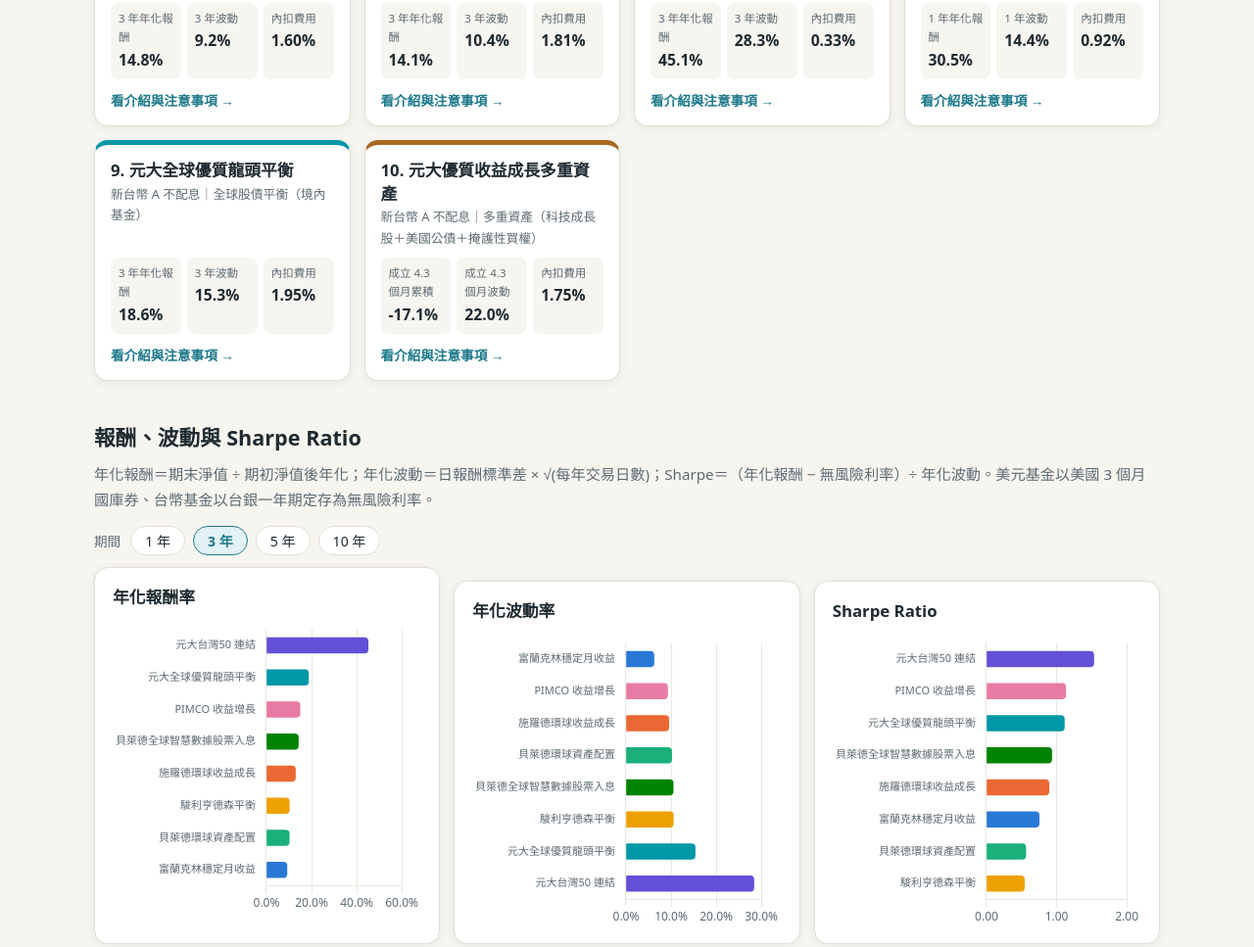
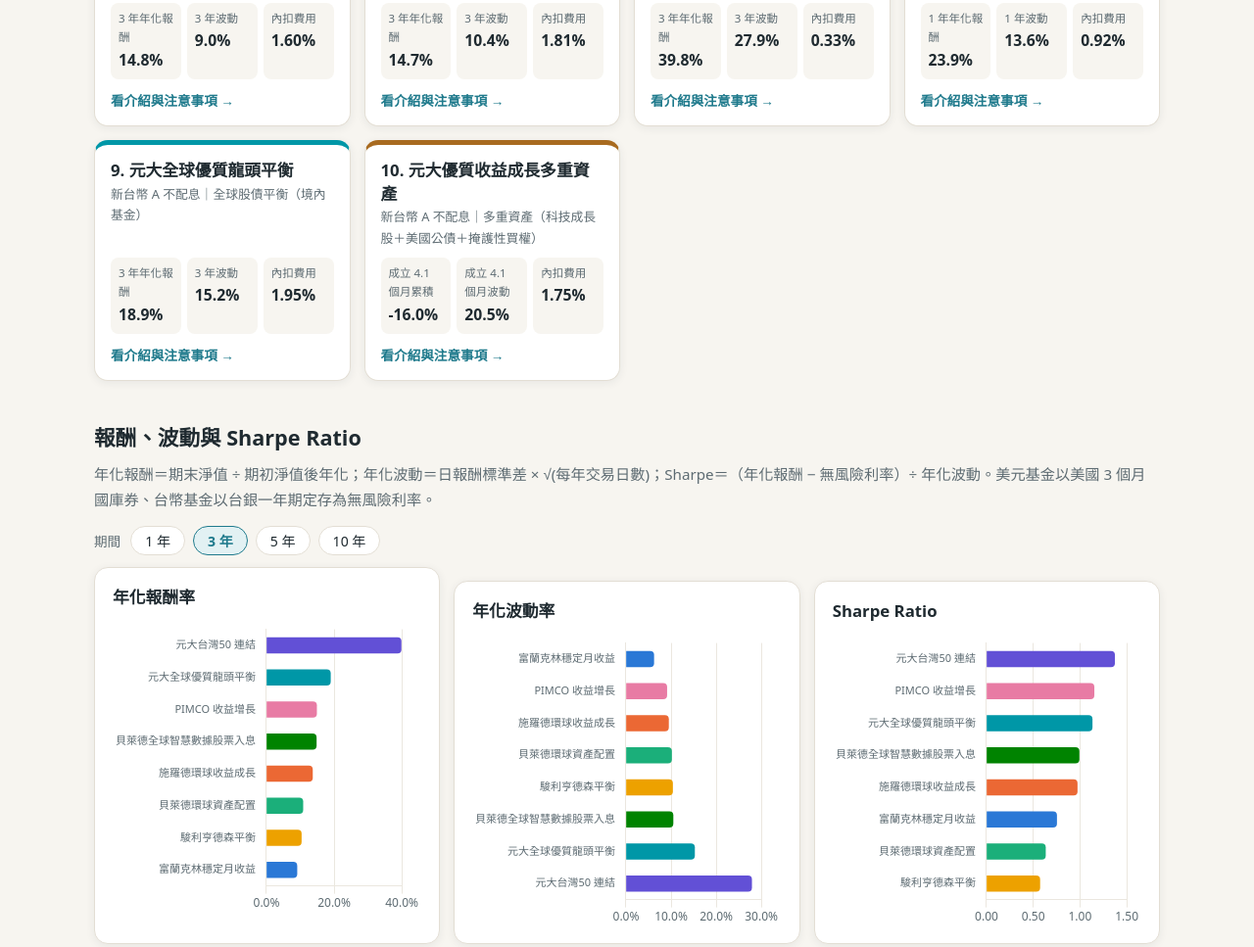
Before and after one commit to cabbage765/fund-compare-guide, a plain HTML site: page index.html in a window 1280 px wide. Shown: the part 862-1829 px from the top of the page at 98% size. Drawn offline with nearby package versions, Linux system fonts and the light colour scheme.

```diff
--- a/js/data.js
+++ b/js/data.js
@@ -1,5 +1,5 @@
-// 由資料整理腳本產生：淨值計算至 2026/11/24，持股與配置為 2026 年 9–10 月月報
-const AS_OF = {"updated":"2026-11-25","reports":"2026 年 9～10 月","end":"2026-11-24","lagging":[{"key":"pimco","short":"PIMCO 收益增長","end":"2026-11-23"},{"key":"leaders","short":"元大全球優質龍頭平衡","end":"2026-11-23"},{"key":"yuantami","short":"元大優質收益成長多重資產","end":"2026-11-23"}]};
+// 由資料整理腳本產生：淨值計算至 2026/11/20，持股與配置為 2026 年 9–10 月月報
+const AS_OF = {"updated":"2026-11-25","reports":"2026 年 9～10 月","end":"2026-11-20","lagging":[{"key":"franklin","short":"富蘭克林穩定月收益","end":"2026-11-19"},{"key":"schroder","short":"施羅德環球收益成長","end":"2026-11-19"},{"key":"gaf","short":"貝萊德環球資產配置","end":"2026-11-19"},{"key":"janus","short":"駿利亨德森平衡","end":"2026-11-19"},{"key":"pimco","short":"PIMCO 收益增長","end":"2026-11-19"},{"key":"sgehi","short":"貝萊德全球智慧數據股票入息","end":"2026-11-19"},{"key":"leaders","short":"元大全球優質龍頭平衡","end":"2026-11-19"},{"key":"yuantami","short":"元大優質收益成長多重資產","end":"2026-11-19"}]};
 
 const FUNDS = [
  {
@@ -10,40 +10,40 @@ const FUNDS = [
   "cur": "USD",
   "inception": "2015-01-09",
   "dataStart": "2015-01-08",
-  "end": "2026-11-24",
+  "end": "2026-11-19",
   "aum": 14704131037,
   "aumCur": "USD",
   "category": "美元平衡型股債混合",
   "risk": "RR3",
   "per": {
    "1": {
-    "ret": 0.0728,
-    "vol": 0.0558,
-    "sharpe": 0.62,
+    "ret": 0.0725,
+    "vol": 0.0549,
+    "sharpe": 0.63,
     "rf": 0.0381
    },
    "3": {
-    "ret": 0.0909,
-    "vol": 0.0619,
+    "ret": 0.09,
+    "vol": 0.0615,
     "sharpe": 0.75,
     "rf": 0.0442
    },
    "5": {
-    "ret": 0.0463,
-    "vol": 0.0765,
+    "ret": 0.0464,
+    "vol": 0.0763,
     "sharpe": 0.08,
-    "rf": 0.04
+    "rf": 0.0399
    },
    "10": {
-    "ret": 0.0526,
-    "vol": 0.0883,
+    "ret": 0.0528,
+    "vol": 0.0882,
     "sharpe": 0.31,
-    "rf": 0.0255
+    "rf": 0.0254
    },
    "si": {
-    "cum": 0.644,
+    "cum": 0.635,
     "vol": 0.0901,
-    "months": 142.5
+    "months": 142.3
    }
   },
   "mdd3": {
@@ -69,7 +69,7 @@ const FUNDS = [
    "2023": 0.0705,
    "2024": 0.0606,
    "2025": 0.1087,
-   "2026": 0.0503
+   "2026": 0.0446
   },
   "sectors": [
    [
@@ -258,40 +258,40 @@ const FUNDS = [
   "cur": "USD",
   "inception": "2015-03-11",
   "dataStart": "2016-09-19",
-  "end": "2026-11-24",
+  "end": "2026-11-19",
   "aum": 4738261171,
   "aumCur": "USD",
   "category": "美元平衡型股債混合",
   "risk": "RR3",
   "per": {
    "1": {
-    "ret": 0.0829,
-    "vol": 0.0976,
-    "sharpe": 0.46,
+    "ret": 0.0924,
+    "vol": 0.0967,
+    "sharpe": 0.56,
     "rf": 0.0381
    },
    "3": {
-    "ret": 0.1283,
-    "vol": 0.0949,
-    "sharpe": 0.89,
+    "ret": 0.1359,
+    "vol": 0.0942,
+    "sharpe": 0.97,
     "rf": 0.0442
    },
    "5": {
-    "ret": 0.0535,
-    "vol": 0.1123,
-    "sharpe": 0.12,
-    "rf": 0.04
+    "ret": 0.0543,
+    "vol": 0.112,
+    "sharpe": 0.13,
+    "rf": 0.0399
    },
    "10": {
-    "ret": 0.0593,
-    "vol": 0.1036,
-    "sharpe": 0.33,
-    "rf": 0.0255
+    "ret": 0.0612,
+    "vol": 0.1034,
+    "sharpe": 0.35,
+    "rf": 0.0254
    },
    "si": {
-    "cum": 0.7716,
-    "vol": 0.1028,
-    "months": 122.1
+    "cum": 0.7981,
+    "vol": 0.1027,
+    "months": 122
    }
   },
   "mdd3": {
@@ -316,7 +316,7 @@ const FUNDS = [
    "2023": 0.1525,
    "2024": 0.076,
    "2025": 0.2166,
-   "2026": 0.0412
+   "2026": 0.0568
   },
   "sectors": [
    [
@@ -480,40 +480,40 @@ const FUNDS = [
   "cur": "USD",
   "inception": "1997-01-03",
   "dataStart": "1997-01-02",
-  "end": "2026-11-24",
+  "end": "2026-11-19",
   "aum": 18785467063,
   "aumCur": "USD",
   "category": "美元平衡型股債混合",
   "risk": "RR3",
   "per": {
    "1": {
-    "ret": 0.0325,
-    "vol": 0.1042,
-    "sharpe": -0.05,
+    "ret": 0.0398,
+    "vol": 0.1054,
+    "sharpe": 0.02,
     "rf": 0.0381
    },
    "3": {
-    "ret": 0.101,
-    "vol": 0.1013,
-    "sharpe": 0.56,
+    "ret": 0.1076,
+    "vol": 0.101,
+    "sharpe": 0.63,
     "rf": 0.0442
    },
    "5": {
-    "ret": 0.0383,
-    "vol": 0.1094,
-    "sharpe": -0.02,
-    "rf": 0.04
+    "ret": 0.0372,
+    "vol": 0.1093,
+    "sharpe": -0.03,
+    "rf": 0.0399
    },
    "10": {
-    "ret": 0.0635,
-    "vol": 0.1018,
-    "sharpe": 0.37,
-    "rf": 0.0255
+    "ret": 0.065,
+    "vol": 0.1017,
+    "sharpe": 0.39,
+    "rf": 0.0254
    },
    "si": {
-    "cum": 5.5939,
+    "cum": 5.6643,
     "vol": 0.0996,
-    "months": 358.7
+    "months": 358.5
    }
   },
   "mdd3": {
@@ -557,7 +557,7 @@ const FUNDS = [
    "2023": 0.1252,
    "2024": 0.0882,
    "2025": 0.174,
-   "2026": -0.0043
+   "2026": 0.0063
   },
   "sectors": [
    [
@@ -728,40 +728,40 @@ const FUNDS = [
   "cur": "USD",
   "inception": "1998-12-24",
   "dataStart": "2001-08-27",
-  "end": "2026-11-24",
+  "end": "2026-11-19",
   "aum": 11169715951,
   "aumCur": "USD",
   "category": "美元平衡型股債混合",
   "risk": "RR3",
   "per": {
    "1": {
-    "ret": 0.0035,
-    "vol": 0.1036,
-    "sharpe": -0.33,
+    "ret": 0.0089,
+    "vol": 0.0997,
+    "sharpe": -0.29,
     "rf": 0.0381
    },
    "3": {
-    "ret": 0.1011,
-    "vol": 0.1049,
-    "sharpe": 0.54,
+    "ret": 0.1029,
+    "vol": 0.1032,
+    "sharpe": 0.57,
     "rf": 0.0442
    },
    "5": {
-    "ret": 0.0388,
-    "vol": 0.1145,
+    "ret": 0.0382,
+    "vol": 0.1136,
     "sharpe": -0.01,
-    "rf": 0.04
+    "rf": 0.0399
    },
    "10": {
-    "ret": 0.0809,
-    "vol": 0.1128,
-    "sharpe": 0.49,
-    "rf": 0.0255
+    "ret": 0.0815,
+    "vol": 0.1124,
+    "sharpe": 0.5,
+    "rf": 0.0254
    },
    "si": {
-    "cum": 3.4746,
-    "vol": 0.1038,
-    "months": 302.9
+    "cum": 3.4702,
+    "vol": 0.1037,
+    "months": 302.7
    }
   },
   "mdd3": {
@@ -801,7 +801,7 @@ const FUNDS = [
    "2023": 0.1361,
    "2024": 0.1366,
    "2025": 0.1341,
-   "2026": -0.0062
+   "2026": -0.0072
   },
   "sectors": [
    [
@@ -982,30 +982,30 @@ const FUNDS = [
   "cur": "USD",
   "inception": "2023-11-30",
   "dataStart": "2023-10-27",
-  "end": "2026-11-23",
+  "end": "2026-11-19",
   "aum": 20583071256,
   "aumCur": "USD",
   "category": "美元平衡型股債混合",
   "risk": "RR3",
   "per": {
    "1": {
-    "ret": 0.113,
-    "vol": 0.102,
-    "sharpe": 0.73,
+    "ret": 0.1031,
+    "vol": 0.0977,
+    "sharpe": 0.67,
     "rf": 0.0381
    },
    "3": {
-    "ret": 0.1485,
-    "vol": 0.0922,
-    "sharpe": 1.13,
+    "ret": 0.1481,
+    "vol": 0.0904,
+    "sharpe": 1.15,
     "rf": 0.0442
    },
    "5": null,
    "10": null,
    "si": {
-    "cum": 0.6281,
-    "vol": 0.0922,
-    "months": 36.9
+    "cum": 0.6184,
+    "vol": 0.0906,
+    "months": 36.8
    }
   },
   "mdd3": {
@@ -1023,7 +1023,7 @@ const FUNDS = [
   "cal": {
    "2024": 0.1195,
    "2025": 0.2084,
-   "2026": 0.0696
+   "2026": 0.0632
   },
   "sectors": [
    [
@@ -1184,40 +1184,40 @@ const FUNDS = [
   "cur": "USD",
   "inception": "2006-10-13",
   "dataStart": "2013-07-29",
-  "end": "2026-11-24",
+  "end": "2026-11-19",
   "aum": 17723116073,
   "aumCur": "USD",
   "category": "環球股票收益",
   "risk": "RR3",
   "per": {
    "1": {
-    "ret": 0.1208,
-    "vol": 0.0898,
-    "sharpe": 0.92,
+    "ret": 0.1207,
+    "vol": 0.0913,
+    "sharpe": 0.91,
     "rf": 0.0381
    },
    "3": {
-    "ret": 0.1413,
-    "vol": 0.1045,
-    "sharpe": 0.93,
+    "ret": 0.1472,
+    "vol": 0.1042,
+    "sharpe": 0.99,
     "rf": 0.0442
    },
    "5": {
-    "ret": 0.078,
-    "vol": 0.121,
-    "sharpe": 0.31,
-    "rf": 0.04
+    "ret": 0.0763,
+    "vol": 0.1209,
+    "sharpe": 0.3,
+    "rf": 0.0399
    },
    "10": {
-    "ret": 0.0869,
+    "ret": 0.0885,
     "vol": 0.1216,
-    "sharpe": 0.5,
-    "rf": 0.0255
+    "sharpe": 0.52,
+    "rf": 0.0254
    },
    "si": {
-    "cum": 1.5398,
+    "cum": 1.5578,
     "vol": 0.116,
-    "months": 159.9
+    "months": 159.7
    }
   },
   "mdd3": {
@@ -1245,7 +1245,7 @@ const FUNDS = [
    "2023": 0.1576,
    "2024": 0.1666,
    "2025": 0.1259,
-   "2026": 0.0902
+   "2026": 0.098
   },
   "sectors": [
    [
@@ -1299,19 +1299,19 @@ const FUNDS = [
   "fee": {
    "ocf": 1.81,
    "total": 1.81,
-   "src": "官方月報 2026/09/30（Ongoing charge）"
+   "src": "官方月報 2026/10/31（Ongoing charge）"
   },
   "alloc": [
    [
     "股票",
-    89.99
+    89.21
    ],
    [
     "現金及衍生性商品",
-    10.01
-   ]
-  ],
-  "allocSrc": "官方月報 2026/09/30（大型股 88.4%＋中型股 1.6%）",
+    10.79
+   ]
+  ],
+  "allocSrc": "官方月報 2026/10/31（大型股 87.6%＋中型股 1.6%＋小型股 0.01%）",
   "credit": {
    "kind": "na",
    "items": [],
@@ -1321,50 +1321,50 @@ const FUNDS = [
   "countries": [
    [
     "美國",
-    62.15
+    63.25
+   ],
+   [
+    "中國",
+    6.98
    ],
    [
     "日本",
-    8.1
-   ],
-   [
-    "中國",
-    6.84
+    5.67
    ],
    [
     "加拿大",
-    2.69
+    4.5
    ],
    [
     "台灣",
-    2.66
+    2.55
+   ],
+   [
+    "英國",
+    2.25
+   ],
+   [
+    "義大利",
+    2.23
+   ],
+   [
+    "印度",
+    2.02
    ],
    [
     "新加坡",
-    2.14
-   ],
-   [
-    "英國",
-    2.08
-   ],
-   [
-    "印度",
-    1.83
-   ],
-   [
-    "義大利",
-    1.81
+    1.71
    ],
    [
     "韓國",
-    1.51
+    1.62
    ],
    [
     "其他",
-    8.21
-   ]
-  ],
-  "countriesSrc": "官方月報 2026/09/30（依國家）",
+    7.2
+   ]
+  ],
+  "countriesSrc": "官方月報 2026/10/31（依國家）",
   "holdings": [
    [
     "NVIDIA",
@@ -1429,35 +1429,35 @@ const FUNDS = [
   "cur": "TWD",
   "inception": "2019-06-10",
   "dataStart": "2019-06-10",
-  "end": "2026-11-24",
+  "end": "2026-11-20",
   "aum": 96043568214,
   "aumCur": "TWD",
   "category": "台灣大型股票",
   "risk": "RR4",
   "per": {
    "1": {
-    "ret": 0.6291,
-    "vol": 0.3325,
-    "sharpe": 1.84,
+    "ret": 0.3933,
+    "vol": 0.3223,
+    "sharpe": 1.17,
     "rf": 0.017
    },
    "3": {
-    "ret": 0.4505,
-    "vol": 0.2835,
-    "sharpe": 1.53,
-    "rf": 0.0169
+    "ret": 0.398,
+    "vol": 0.2785,
+    "sharpe": 1.37,
+    "rf": 0.0168
    },
    "5": {
-    "ret": 0.2517,
-    "vol": 0.2507,
-    "sharpe": 0.94,
+    "ret": 0.2193,
+    "vol": 0.2473,
+    "sharpe": 0.83,
     "rf": 0.0152
    },
    "10": null,
    "si": {
-    "cum": 4.811,
-    "vol": 0.2329,
-    "months": 89.5
+    "cum": 4.186,
+    "vol": 0.2305,
+    "months": 89.4
    }
   },
   "mdd3": {
@@ -1479,7 +1479,7 @@ const FUNDS = [
    "2023": 0.2868,
    "2024": 0.4716,
    "2025": 0.3656,
-   "2026": 0.4648
+   "2026": 0.3073
   },
   "sectors": [
    [
@@ -1630,25 +1630,25 @@ const FUNDS = [
   "cur": "TWD",
   "inception": "2024-01-23",
   "dataStart": "2024-01-23",
-  "end": "2026-11-24",
+  "end": "2026-11-20",
   "aum": 1142271960,
   "aumCur": "TWD",
   "category": "台灣大型股票",
   "risk": "RR4",
   "per": {
    "1": {
-    "ret": 0.3046,
-    "vol": 0.1439,
-    "sharpe": 2,
+    "ret": 0.239,
+    "vol": 0.1356,
+    "sharpe": 1.64,
     "rf": 0.017
    },
    "3": null,
    "5": null,
    "10": null,
    "si": {
-    "cum": 0.542,
-    "vol": 0.1405,
-    "months": 34
+    "cum": 0.467,
+    "vol": 0.1374,
+    "months": 33.9
    }
   },
   "mdd3": {
@@ -1665,7 +1665,7 @@ const FUNDS = [
   },
   "cal": {
    "2025": 0.036,
-   "2026": 0.2754
+   "2026": 0.2134
   },
   "sectors": [
    [
@@ -1804,49 +1804,49 @@ const FUNDS = [
   "cur": "TWD",
   "inception": "2022-08-24",
   "dataStart": "2022-08-24",
-  "end": "2026-11-23",
+  "end": "2026-11-19",
   "aum": 16408137449,
   "aumCur": "TWD",
   "category": "新台幣平衡型股債混合",
   "risk": "RR3",
   "per": {
    "1": {
-    "ret": 0.0557,
-    "vol": 0.1897,
-    "sharpe": 0.2,
+    "ret": 0.0454,
+    "vol": 0.1866,
+    "sharpe": 0.15,
     "rf": 0.017
    },
    "3": {
-    "ret": 0.1863,
-    "vol": 0.1532,
-    "sharpe": 1.11,
+    "ret": 0.189,
+    "vol": 0.1519,
+    "sharpe": 1.13,
     "rf": 0.0168
    },
    "5": null,
    "10": null,
    "si": {
-    "cum": 0.97,
-    "vol": 0.1376,
-    "months": 51
+    "cum": 0.982,
+    "vol": 0.1366,
+    "months": 50.9
    }
   },
   "mdd3": {
-   "dd": -0.2068,
+   "dd": -0.1834,
    "peak": "2026-06-22",
-   "trough": "2026-11-20",
+   "trough": "2026-11-19",
    "recover": null
   },
   "mddAll": {
-   "dd": -0.2068,
+   "dd": -0.1834,
    "peak": "2026-06-22",
-   "trough": "2026-11-20",
+   "trough": "2026-11-19",
    "recover": null
   },
   "cal": {
    "2023": 0.1996,
    "2024": 0.2866,
    "2025": 0.2978,
-   "2026": -0.0086
+   "2026": -0.0025
   },
   "sectors": [
    [
@@ -2027,7 +2027,7 @@ const FUNDS = [
   "cur": "TWD",
   "inception": "2026-07-16",
   "dataStart": "2026-07-16",
-  "end": "2026-11-23",
+  "end": "2026-11-19",
   "aum": 37247264365,
   "aumCur": "TWD",
   "category": "新台幣平衡型股債混合",
@@ -2038,21 +2038,21 @@ const FUNDS = [
    "5": null,
    "10": null,
    "si": {
-    "cum": -0.1713,
-    "vol": 0.2199,
-    "months": 4.3
+    "cum": -0.1603,
+    "vol": 0.2054,
+    "months": 4.1
    }
   },
   "mdd3": {
-   "dd": -0.201,
+   "dd": -0.1662,
    "peak": "2026-07-21",
-   "trough": "2026-11-20",
+   "trough": "2026-11-19",
    "recover": null
   },
   "mddAll": {
-   "dd": -0.201,
+   "dd": -0.1662,
    "peak": "2026-07-21",
-   "trough": "2026-11-20",
+   "trough": "2026-11-19",
    "recover": null
   },
   "cal": {},
@@ -2226,4 +2226,4 @@ const FUNDS = [
  }
 ];
 
-const CORR = {"franklin":{"franklin":1,"schroder":0.69,"gaf":0.7,"janus":0.76,"pimco":0.84,"sgehi":0.72,"tw50":0.36,"twhdlv":0.38,"leaders":0.39,"yuantami":null},"schroder":{"franklin":0.69,"schroder":1,"gaf":0.91,"janus":0.74,"pimco":0.82,"sgehi":0.84,"tw50":0.68,"twhdlv":0.55,"leaders":0.62,"yuantami":null},"gaf":{"franklin":0.7,"schroder":0.91,"gaf":1,"janus":0.83,"pimco":0.87,"sgehi":0.9,"tw50":0.62,"twhdlv":0.48,"leaders":0.62,"yuantami":null},"janus":{"franklin":0.76,"schroder":0.74,"gaf":0.83,"janus":1,"pimco":0.92,"sgehi":0.75,"tw50":0.52,"twhdlv":0.39,"leaders":0.6,"yuantami":null},"pimco":{"franklin":0.84,"schroder":0.82,"gaf":0.87,"janus":0.92,"pimco":1,"sgehi":0.83,"tw50":0.57,"twhdlv":0.5,"leaders":0.63,"yuantami":null},"sgehi":{"franklin":0.72,"schroder":0.84,"gaf":0.9,"janus":0.75,"pimco":0.83,"sgehi":1,"tw50":0.61,"twhdlv":0.57,"leaders":0.53,"yuantami":null},"tw50":{"franklin":0.36,"schroder":0.68,"gaf":0.62,"janus":0.52,"pimco":0.57,"sgehi":0.61,"tw50":1,"twhdlv":0.73,"leaders":0.66,"yuantami":null},"twhdlv":{"franklin":0.38,"schroder":0.55,"gaf":0.48,"janus":0.39,"pimco":0.5,"sgehi":0.57,"tw50":0.73,"twhdlv":1,"leaders":0.46,"yuantami":null},"leaders":{"franklin":0.39,"schroder":0.62,"gaf":0.62,"janus":0.6,"pimco":0.63,"sgehi":0.53,"tw50":0.66,"twhdlv":0.46,"leaders":1,"yuantami":null},"yuantami":{"franklin":null,"schroder":null,"gaf":null,"janus":null,"pimco":null,"sgehi":null,"tw50":null,"twhdlv":null,"leaders":null,"yuantami":null}};
+const CORR = {"franklin":{"franklin":1,"schroder":0.68,"gaf":0.7,"janus":0.75,"pimco":0.84,"sgehi":0.71,"tw50":0.32,"twhdlv":0.34,"leaders":0.35,"yuantami":null},"schroder":{"franklin":0.68,"schroder":1,"gaf":0.9,"janus":0.72,"pimco":0.82,"sgehi":0.83,"tw50":0.66,"twhdlv":0.51,"leaders":0.6,"yuantami":null},"gaf":{"franklin":0.7,"schroder":0.9,"gaf":1,"janus":0.83,"pimco":0.88,"sgehi":0.9,"tw50":0.61,"twhdlv":0.46,"leaders":0.61,"yuantami":null},"janus":{"franklin":0.75,"schroder":0.72,"gaf":0.83,"janus":1,"pimco":0.91,"sgehi":0.75,"tw50":0.48,"twhdlv":0.33,"leaders":0.57,"yuantami":null},"pimco":{"franklin":0.84,"schroder":0.82,"gaf":0.88,"janus":0.91,"pimco":1,"sgehi":0.83,"tw50":0.52,"twhdlv":0.44,"leaders":0.6,"yuantami":null},"sgehi":{"franklin":0.71,"schroder":0.83,"gaf":0.9,"janus":0.75,"pimco":0.83,"sgehi":1,"tw50":0.6,"twhdlv":0.55,"leaders":0.51,"yuantami":null},"tw50":{"franklin":0.32,"schroder":0.66,"gaf":0.61,"janus":0.48,"pimco":0.52,"sgehi":0.6,"tw50":1,"twhdlv":0.71,"leaders":0.63,"yuantami":null},"twhdlv":{"franklin":0.34,"schroder":0.51,"gaf":0.46,"janus":0.33,"pimco":0.44,"sgehi":0.55,"tw50":0.71,"twhdlv":1,"leaders":0.41,"yuantami":null},"leaders":{"franklin":0.35,"schroder":0.6,"gaf":0.61,"janus":0.57,"pimco":0.6,"sgehi":0.51,"tw50":0.63,"twhdlv":0.41,"leaders":1,"yuantami":null},"yuantami":{"franklin":null,"schroder":null,"gaf":null,"janus":null,"pimco":null,"sgehi":null,"tw50":null,"twhdlv":null,"leaders":null,"yuantami":null}};
--- a/js/news.js
+++ b/js/news.js
@@ -121,6 +121,7 @@ const NEWS = [
       "9/30 → 10/31：NVIDIA 4.73% → 4.28%，Apple 3.55% → 3.27%，Alphabet 3.27% → 2.13%，Cisco 2.41% → 2.11%，Accenture 1.81% → 2.11%。",
       "新進前十大：Procter & Gamble 1.93%、Samsung Electronics 1.49%；Fortinet、Analog Devices 退出。前十大合計 22.5%。",
       "持股 341 檔，基金規模約 177 億美元；官方 3 年波動率 8.23%。",
+      "國家（9/30 → 10/31）：美國 62.2% → 63.3%、日本 8.1% → 5.7%、加拿大 2.7% → 4.5%、中國 6.8% → 7.0%；現金及衍生性商品 10.0% → 10.8%。",
       "量化模型每月調整，未找到經理人文字評論。",
     ],
     source: { name: "貝萊德 2026/10/31 月報", url: "https://www.blackrock.com/sg/en/literature/fact-sheet/bgf-systematic-global-equity-high-income-fund-class-a2-usd-factsheet-lu0265550359-sg-en-individual.pdf" },
--- a/news.html
+++ b/news.html
@@ -46,7 +46,7 @@
 
   <script src="js/data.js?v=10"></script>
   <script src="js/common.js?v=8"></script>
-  <script src="js/news.js?v=4"></script>
+  <script src="js/news.js?v=5"></script>
   <script>
     renderChrome("news.html");
     document.getElementById("news-meta").innerHTML =
```
Also changed, not shown: method.html (+1 -1 lines), tools/build-data.js (+5 -5 lines), js/series.js.
